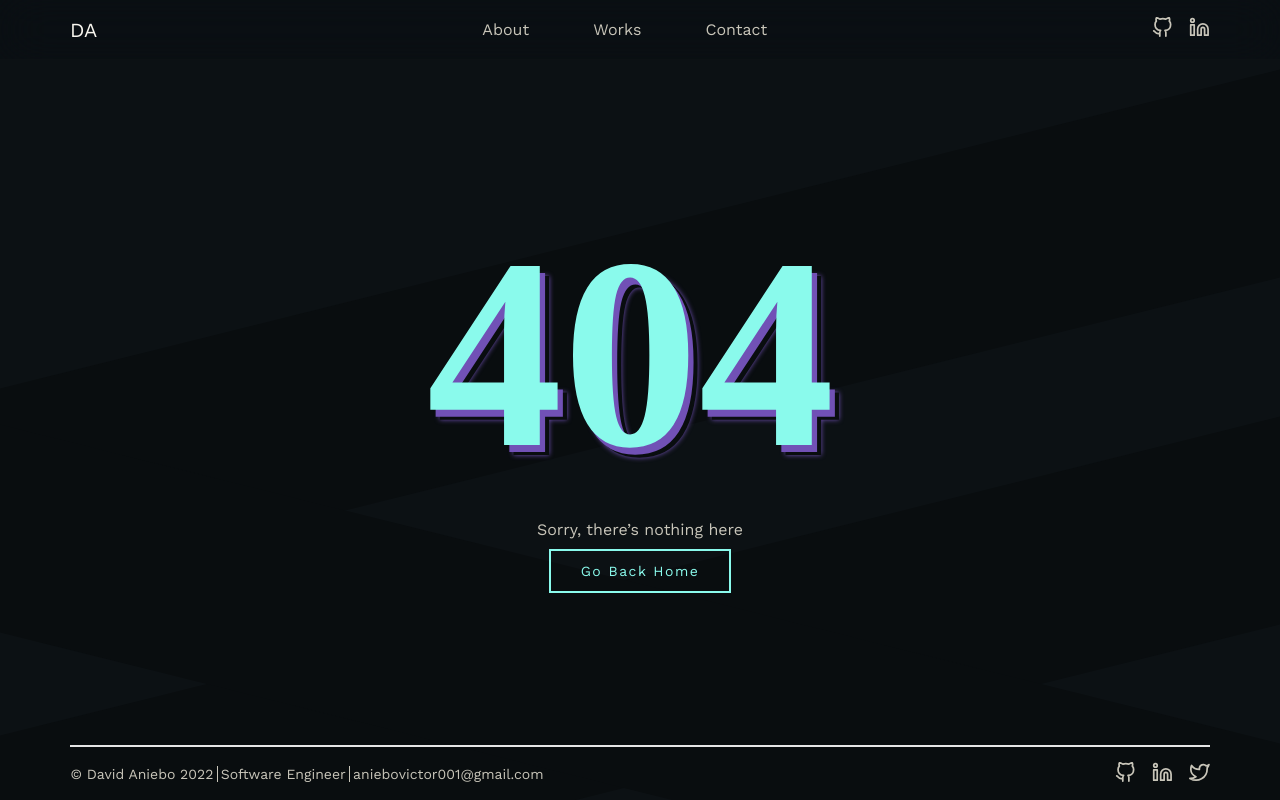
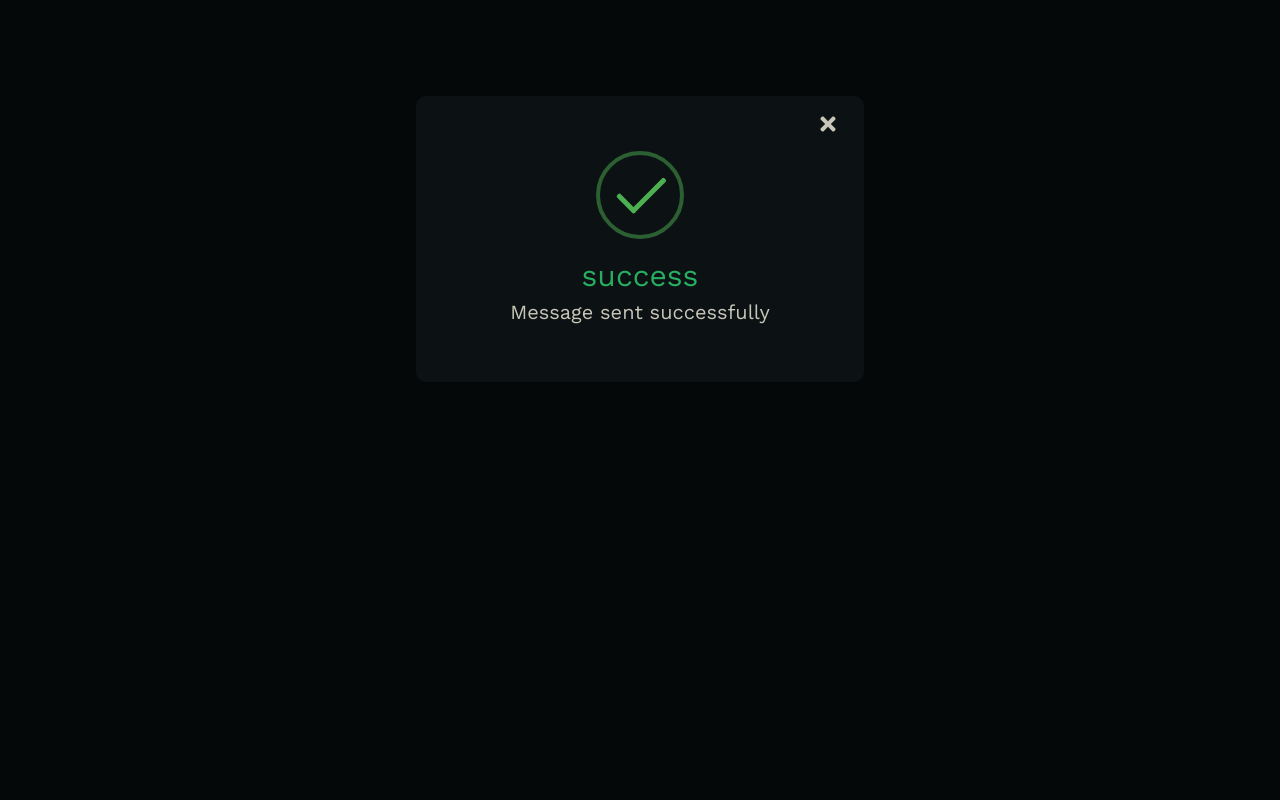
Before and after one commit to Webmekanic/My-Portfolio-v2.0.0, a React (Create React App) app: page /success in a window 1280 px wide. Before the commit this address had no page. Built offline with nearby package versions, Linux system fonts and the light colour scheme; a web font is replaced by a local one.

Commit message:
add success page

```diff
--- a/src/App.js
+++ b/src/App.js
@@ -10,10 +10,10 @@ import MobileMenu from "./components/layouts/MobileMenu"
 import Skills from "./components/layouts/Skills"
 import Loading from "./components/layouts/Loading"
 import ProjectItem from "./components/shared/ProjectItem"
-import Socials from "./components/shared/Socials"
 import { PortfolioProvider } from "./context/portfolio/PortfolioContext"
 import { SkeletonTheme } from "react-loading-skeleton"
 import CardSkeleton from "./components/shared/CardSkeleton"
+import Success from "./pages/Success"
 
 function App() {
   return (
@@ -38,7 +38,7 @@ function App() {
             <Route path="/loading" element={<Loading />} />
             <Route path="*" element={<NotFound />} />
             <Route path="/project" element={<ProjectItem />} />
-            <Route path="/skeleton" element={<CardSkeleton />} />
+            <Route path="/success" element={<Success />} />
           </Routes>
         </BrowserRouter>
       </SkeletonTheme>
--- a/src/components/shared/Button.jsx
+++ b/src/components/shared/Button.jsx
@@ -1,6 +1,5 @@
 import React from "react"
 import styled from "styled-components"
-import { Link } from "react-router-dom"
 
 const ButtonText = styled.div`
   position: absolute;
--- a/src/pages/Contact.jsx
+++ b/src/pages/Contact.jsx
@@ -1,12 +1,40 @@
-import React from "react"
+import React, { useRef } from "react"
 import Footer from "../components/layouts/Footer"
 import BgText from "../components/shared/BgText"
 import Button from "../components/shared/Button"
 import Socials from "../components/shared/Socials"
 import { ContactMe } from "../styles/ContactStyle"
 import { ContactSection } from "../styles/HomeStyle"
+import emailjs from "@emailjs/browser"
 
 const Contact = () => {
+  const form = useRef()
+
+  const sendEmail = (e) => {
+    e.preventDefault()
+
+    emailjs
+      .sendForm(
+        process.env.REACT_APP_SERVICE_ID,
+        process.env.REACT_APP_TEMPLATE_ID,
+        form.current,
+        process.env.REACT_APP_USER_ID
+      )
+      .then(
+        (result) => {
+          console.log(result.text)
+        },
+        (error) => {
+          console.log(error.text)
+        }
+      )
+    e.target.reset()
+  }
+
+  const handleClick = () => {
+    console.log("email sent")
+  }
+
   return (
     <ContactMe>
       <div className="pattern1"></div>
@@ -23,7 +51,7 @@ const Contact = () => {
             </p>
             <section className="contactMe">
               <section className="contactForm">
-                <form className="contactInput">
+                <form className="contactInput" ref={form} onSubmit={sendEmail}>
                   <input type="text" id="NameInput" placeholder="Your name" />
                   <br />
                   <input
@@ -61,7 +89,11 @@ const Contact = () => {
                 />
               </div>
             </section>
-            <Button text={"send"} classname="contactBtn" />
+            <Button
+              text={"send"}
+              classname="contactBtn"
+              handleClick={handleClick}
+            />
           </div>
         </ContactSection>
       </section>
--- /dev/null
+++ b/src/pages/Success.jsx
@@ -0,0 +1,28 @@
+import React, { useState } from "react"
+import { FaTimes } from "react-icons/fa"
+import { SuccessPage } from "../styles/SuccessStyle"
+
+const Success = () => {
+  const [CloseModal, setCloseModal] = useState(true)
+
+  return (
+    <SuccessPage>
+      <div className="successContainer">
+        <div className="closeIcon">
+          <FaTimes onClick={() => setCloseModal(false)} />
+        </div>
+        <div className="success-checkmark">
+          <div className="check-icon">
+            <span className="icon-line line-tip"></span>
+            <span className="icon-line line-long"></span>
+            <div className="icon-circle"></div>
+            <div className="icon-fix"></div>
+          </div>
+          <p className="successText">success</p>
+          <p className="voteSuccessful">Message sent successfully</p>
+        </div>
+      </div>
+    </SuccessPage>
+  )
+}
+export default Success
--- a/src/styles/ProjectItemStyle.jsx
+++ b/src/styles/ProjectItemStyle.jsx
@@ -24,14 +24,13 @@ export const ProjectItemStyle = styled.div`
   .projectBg {
     height: 180px;
     position: relative;
-    // background-color: #485dab;
     border-radius: 3px;
   }
 
   .projectBg img {
     height: 100%;
     width: 100%;
-    // border: 2px solid green;
+    // object-fit: center;
   }
 
   .projectSummary {
--- /dev/null
+++ b/src/styles/SuccessStyle.jsx
@@ -0,0 +1,212 @@
+import styled from "styled-components"
+
+export const SuccessPage = styled.div`
+  background: rgba(0, 0, 0, 0.55);
+  height: 100vh;
+  padding-top: 6rem;
+
+  .successContainer {
+    background-color: ${({ theme }) => theme.colors.dark};
+    width: 80%;
+    margin: auto;
+    padding: 25px;
+    border-radius: 10px;
+  }
+
+  .closeIcon {
+    float: right;
+    font-size: 22px;
+    margin-top: -8px;
+    cursor: pointer;
+  }
+
+  .success-checkmark {
+    width: 90%;
+    margin: 30px auto;
+    background-color: ${({ theme }) => theme.colors.dark};
+    display: flex;
+    flex-direction: column;
+    justify-content: center;
+    align-items: center;
+    text-align: center;
+  }
+
+  .check-icon {
+    width: 80px;
+    height: 80px;
+    position: relative;
+    border-radius: 50%;
+    box-sizing: content-box;
+    border: 4px solid #4caf50;
+  }
+  .check-icon::before {
+    top: 3px;
+    left: -2px;
+    width: 30px;
+    transform-origin: 100% 50%;
+    border-radius: 100px 0 0 100px;
+  }
+  .check-icon::after {
+    top: 0;
+    left: 30px;
+    width: 60px;
+    transform-origin: 0 50%;
+    border-radius: 0 100px 100px 0;
+    animation: rotate-circle 4.25s ease-in;
+  }
+
+  .check-icon::before,
+  .check-icon::after {
+    content: "";
+    height: 100px;
+    position: absolute;
+    background: ${({ theme }) => theme.colors.dark};
+    transform: rotate(-45deg);
+  }
+  .icon-line {
+    height: 5px;
+    background-color: #4caf50;
+    display: block;
+    border-radius: 2px;
+    position: absolute;
+    z-index: 10;
+  }
+  .line-tip {
+    top: 46px;
+    left: 14px;
+    width: 25px;
+    transform: rotate(45deg);
+    animation: icon-line-tip 0.75s;
+  }
+  .line-long {
+    top: 38px;
+    right: 8px;
+    width: 47px;
+    transform: rotate(-45deg);
+    animation: icon-line-long 0.75s;
+  }
+
+  .icon-circle {
+    /* border: 2px solid red; */
+    top: -4px;
+    left: -4px;
+    z-index: 10;
+    width: 80px;
+    height: 80px;
+    border-radius: 50%;
+    position: absolute;
+    box-sizing: content-box;
+    border: 4px solid rgba(76, 175, 80, 0.5);
+  }
+  .icon-fix {
+    top: 8px;
+    width: 5px;
+    left: 26px;
+    z-index: 1;
+    height: 85px;
+    position: absolute;
+    transform: rotate(-45deg);
+    background-color: ${({ theme }) => theme.colors.dark};
+  }
+
+  .successText {
+    // font-family: "lato";
+    font-style: normal;
+    font-weight: 400;
+    font-size: 30px;
+    line-height: 42px;
+    display: flex;
+    align-items: center;
+    color: #27ae60;
+    margin-top: 1rem;
+  }
+
+  .voteSuccessful {
+    font-style: normal;
+    font-weight: 400;
+    font-size: 20px;
+    line-height: 30px;
+    display: flex;
+    align-items: center;
+    color: ${({ theme }) => theme.colors.textColor};
+  }
+
+  /* Success Animation */
+  @keyframes rotate-circle {
+    0% {
+      transform: rotate(-45deg);
+    }
+    5% {
+      transform: rotate(-45deg);
+    }
+    12% {
+      transform: rotate(-405deg);
+    }
+    100% {
+      transform: rotate(-405deg);
+    }
+  }
+
+  @keyframes icon-line-tip {
+    0% {
+      width: 0;
+      left: 1px;
+      top: 19px;
+    }
+    54% {
+      width: 0;
+      left: 1px;
+      top: 19px;
+    }
+    70% {
+      width: 50px;
+      left: -8px;
+      top: 37px;
+    }
+    84% {
+      width: 17px;
+      left: 21px;
+      top: 48px;
+    }
+    100% {
+      width: 25px;
+      left: 14px;
+      top: 45px;
+    }
+  }
+
+  @keyframes icon-line-long {
+    0% {
+      width: 0;
+      right: 46px;
+      top: 54px;
+    }
+    65% {
+      width: 0;
+      right: 46px;
+      top: 54px;
+    }
+    84% {
+      width: 55px;
+      right: 0px;
+      top: 35px;
+    }
+    100% {
+      width: 47px;
+      right: 8px;
+      top: 38px;
+    }
+  }
+
+  @media (min-width: 56.875rem) {
+    .successContainer {
+      width: 50%;
+    }
+  }
+
+  @media (min-width: 70.875rem) {
+    .successContainer {
+      width: 35%;
+    }
+  }
+`
```
Also changed, not shown: 1 other file (tests, documents, lock files or other folders).
